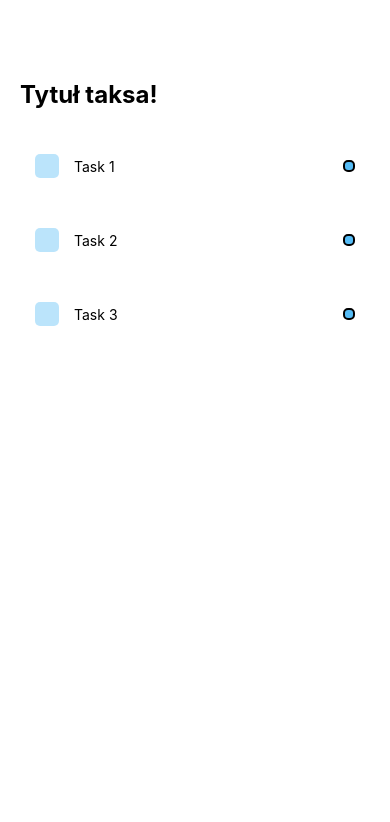
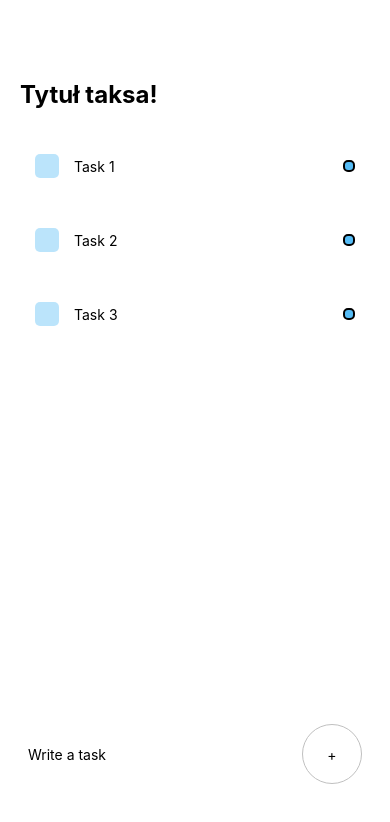
Before and after one commit to KamykOOO/node, a React Native app: screen / in a window 390 px wide. Shown: the top 822 px of the page. Built offline with nearby package versions, Linux system fonts and the light colour scheme.

Commit message:
add input to add task with styles

```diff
--- a/App.js
+++ b/App.js
@@ -1,6 +1,7 @@
-import { StyleSheet, Text, View } from 'react-native';
+import { StyleSheet, Text, View, KeyboardAvoidingView, TextInput, TouchableOpacity, ScrollView } from 'react-native';
 import Task from './components/Task'
 export default function App() {
+  const handleTask = () => { }
   return (
     <View style={styles.container}>
       <View style={styles.tasksWrapper}>
@@ -13,7 +14,14 @@ export default function App() {
           <Task text="Task 3"></Task>
         </View>
       </View>
-      <View style={styles.items}></View>
+      <KeyboardAvoidingView style={styles.writeTaskWrapper}>
+        <TextInput style={styles.unput} placeholder={'Write a task'}></TextInput>
+        <TouchableOpacity onPress={() => handleTask}>
+          <View style={styles.addWraper}>
+            <Text style={styles.addText}>+</Text>
+          </View>
+        </TouchableOpacity>
+      </KeyboardAvoidingView>
     </View>
   );
 }
@@ -36,5 +44,35 @@ const styles = StyleSheet.create({
 
   items: {
     marginTop: 30,
-  }
+  },
+  writeTaskWrapper: {
+    position: 'absolute',
+    bottom: 60,
+    width: '100%',
+    flexDirection: 'row',
+    justifyContent: 'space-around',
+    alignItems: 'center',
+  },
+  input: {
+    paddingVertical: 15,
+    paddingHorizontal: 15,
+    backgroundColor: '#fff',
+    borderRadius: 60,
+    borderColor: '#c0c0c0',
+    borderWidth: 1,
+    width: 250,
+  },
+  addWraper: {
+    width: 60,
+    height: 60,
+    backgroundColor: '#fff',
+    borderRadius: 60,
+    justifyContent: 'center',
+    alignItems: 'center',
+    borderColor: '#c0c0c0',
+    borderWidth: 1,
+  },
+  addText: {
+
+  },
 });
```
